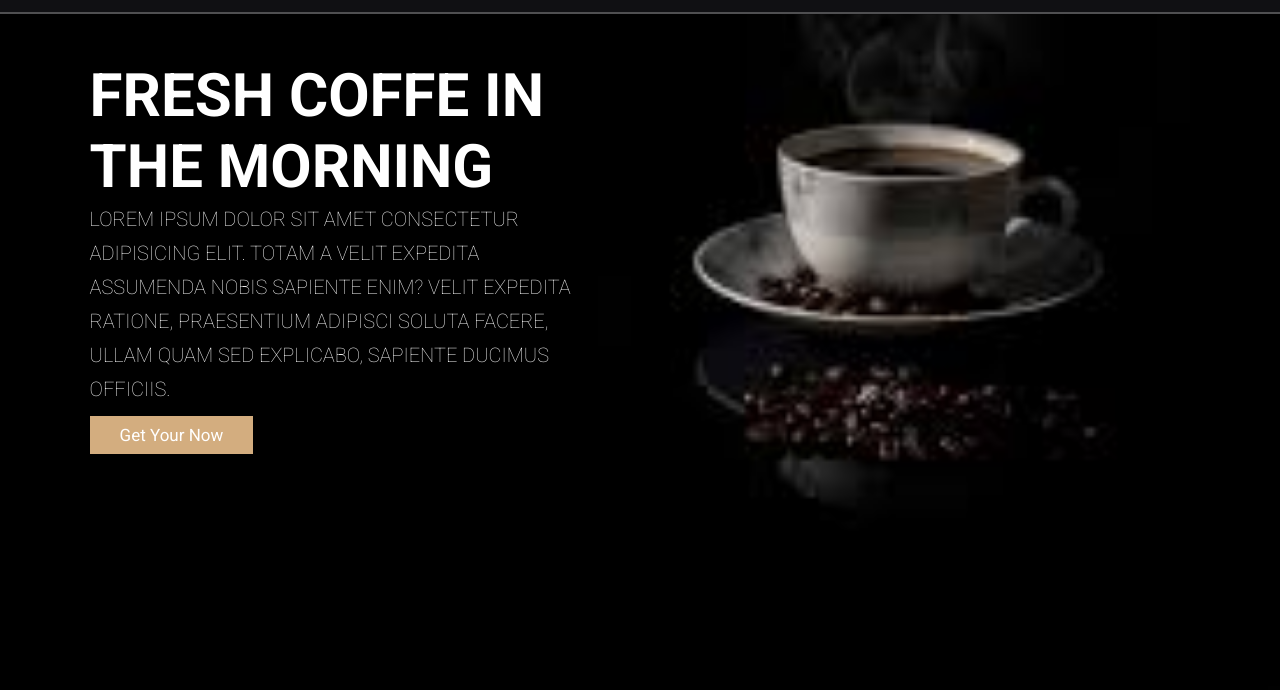
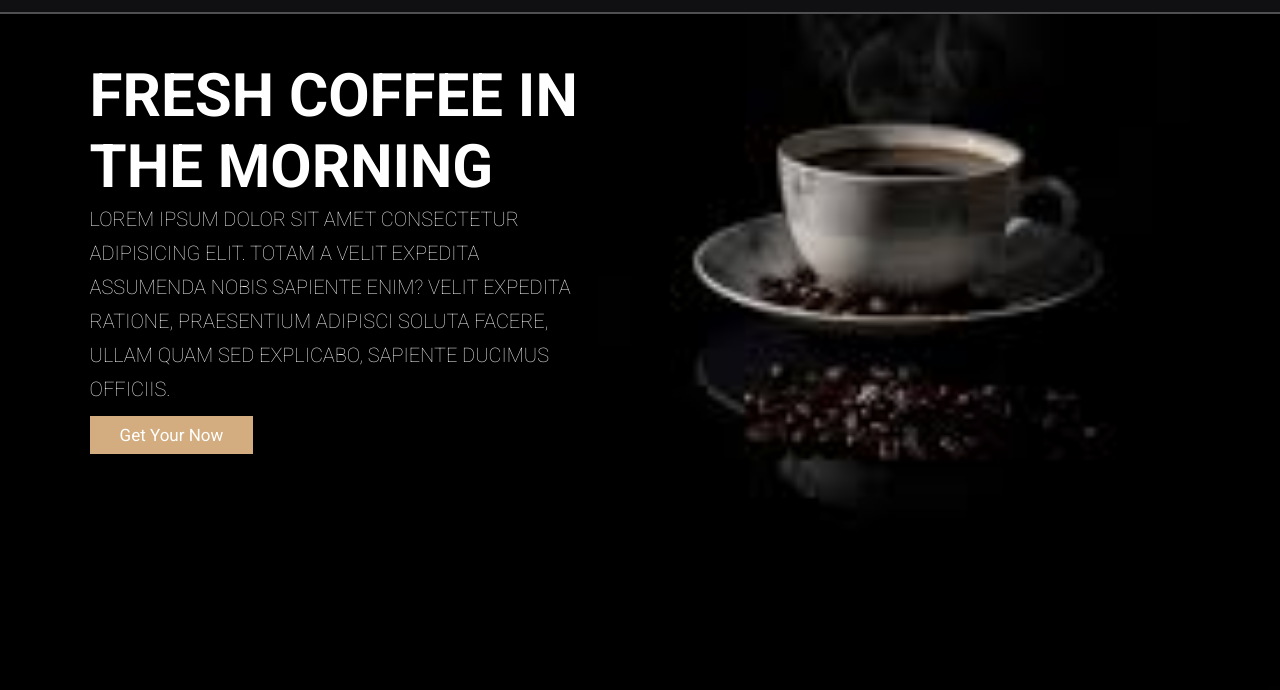
Before and after one commit to 123Shahdahmed/website-for-coffee-shop, a plain HTML site: page index.html in a window 1280 px wide. Shown: the part 110-800 px from the top of the page. Drawn offline with Linux system fonts and the light colour scheme; a web font is replaced by a local one.

Commit message:
spling mistake

```diff
--- a/index.html
+++ b/index.html
@@ -91,7 +91,7 @@
     <!-- start home section -->
     <section id="home" class="home">
       <div class="container-home">
-        <h3>fresh coffe in the morning</h3>
+        <h3>fresh coffee in the morning</h3>
         <p>
           Lorem ipsum dolor sit amet consectetur adipisicing elit. Totam a velit
           expedita assumenda nobis sapiente enim? Velit expedita ratione,
```
